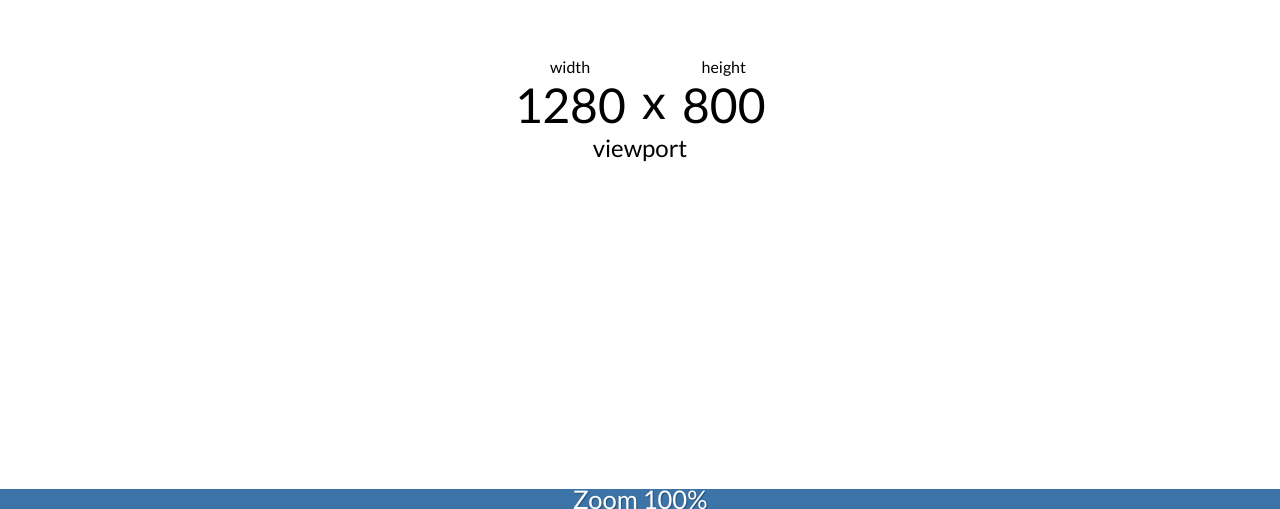
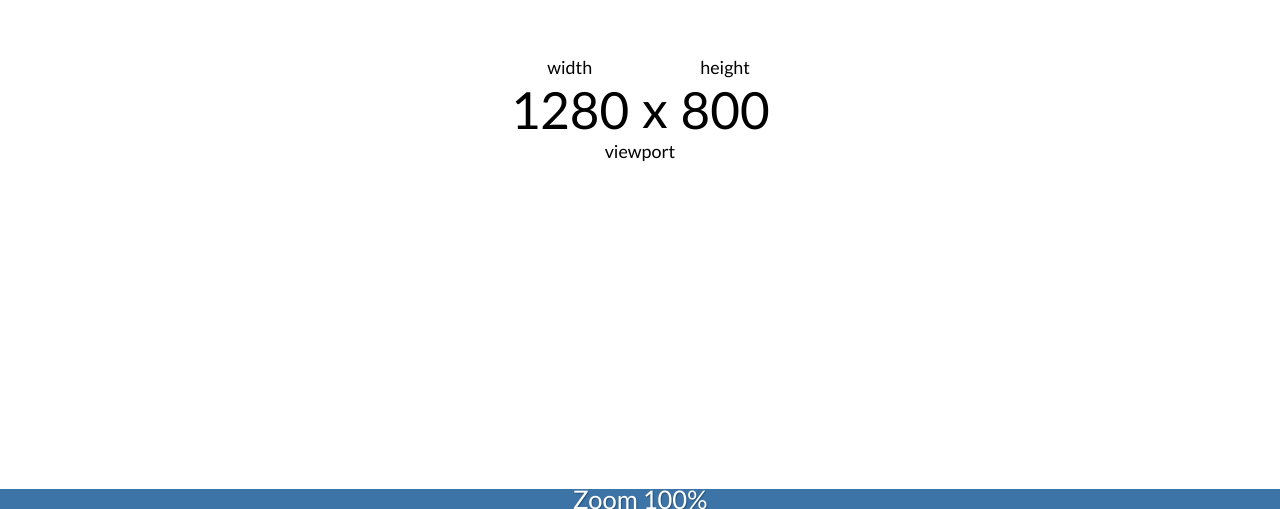
Before and after one commit to oliverjessner/browsersize.app, a website: page public/index.html in a window 1280 px wide. Shown: the part 291-800 px from the top of the page. Drawn offline with Linux system fonts and the light colour scheme.

Commit message:
consistend fontsize on zoom level

```diff
--- a/package.json
+++ b/package.json
@@ -8,7 +8,7 @@
     "scripts": {
         "staging": "bun --hot run index.ts"
     },
-    "version": "0.3.0",
+    "version": "0.3.1",
     "peerDependencies": {
         "typescript": "^5.0.0"
     },
--- a/public/styles/style.css
+++ b/public/styles/style.css
@@ -13,7 +13,9 @@
 }
 
 * {
-    --font-size: 3em;
+    --font-size-xy: 4vw;
+    --font-size: calc(var(--font-size-xy) * 0.35);
+
     padding: 0;
     margin: 0;
     box-sizing: border-box;
@@ -40,12 +42,12 @@ main {
 
 .dimensions {
     display: flex;
-    gap: 1em;
+    gap: 1vw;
     align-items: center;
 }
 
 .letters-numbers {
-    font-size: var(--font-size);
+    font-size: var(--font-size-xy);
 }
 
 .sizes {
@@ -53,12 +55,12 @@ main {
 }
 
 .x {
-    margin-top: 12px;
+    margin-top: 1.5vw;
 }
 
 .indicator {
     text-align: center;
-    font-size: 1.5em;
+    font-size: var(--font-size);
 }
 
 .indicator:hover {
@@ -67,6 +69,7 @@ main {
 
 .sizes div:first-child,
 .indicator {
+    font-size: var(--font-size);
     user-select: none;
 }
 
```
